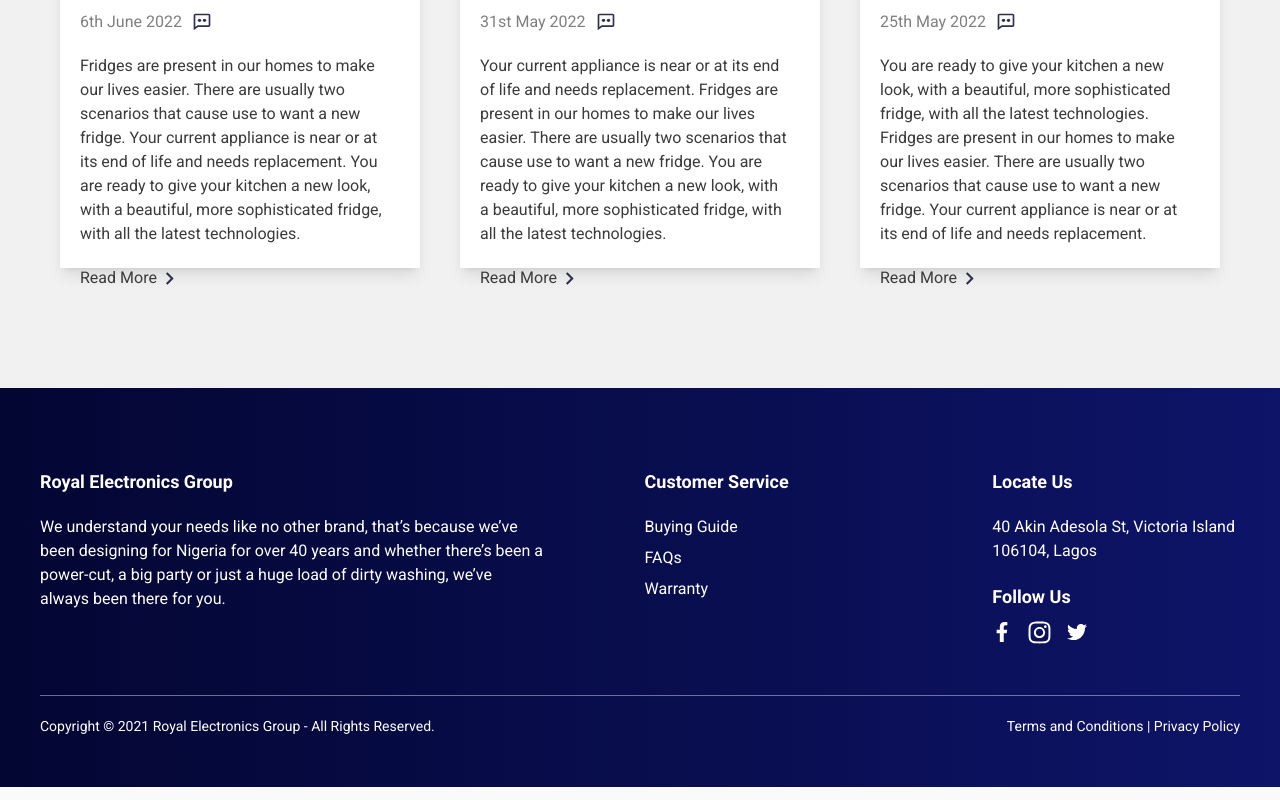
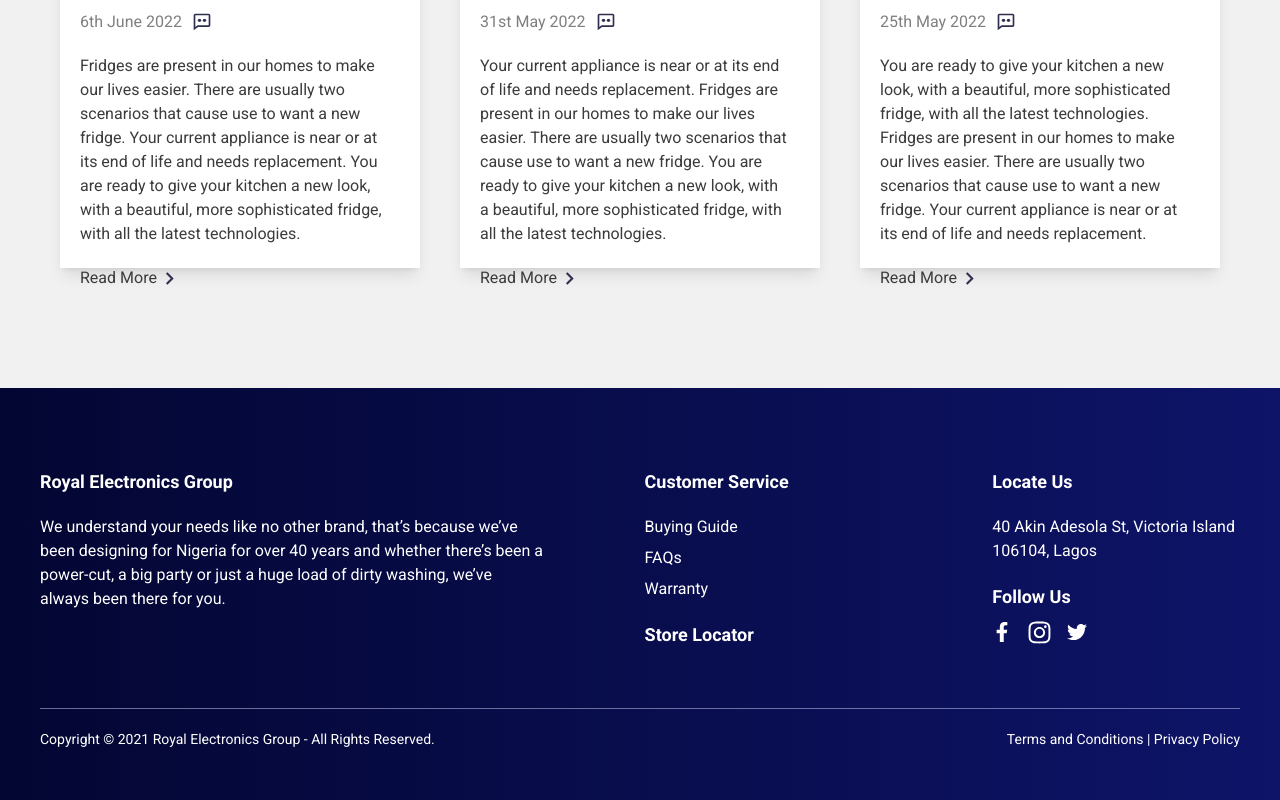
Before and after one commit to Joetech12/royalelectronics, a Next.js app: page / in a window 1280 px wide. Shown: the part 4047-4847 px from the top of the page. Built offline with nearby package versions, Linux system fonts and the light colour scheme.

Commit message:
Added store locator to footer

```diff
--- a/components/Footer.jsx
+++ b/components/Footer.jsx
@@ -2,6 +2,9 @@ import React from "react";
 import { FiMail } from "react-icons/fi";
 import { MdKeyboardArrowDown } from "react-icons/md";
 import { FaFacebookF, FaInstagram, FaTwitter } from "react-icons/fa";
+import Link from "next/link";
+
+
 
 const Footer = () => {
   return (
@@ -11,9 +14,11 @@ const Footer = () => {
         <div className="flex md:flex-row xs:flex-col items-start mb-[50px] ">
           {/* company */}
           <div className="flex-[3] flex flex-col xs:mb-[40px] md:mb-[0px]">
-            <p className="font-bold mb-[20px] text-[18px]">
-              Royal Electronics Group
-            </p>
+            <Link href="/">
+              <p className="cursor-pointer font-bold mb-[20px] text-[18px]">
+                Royal Electronics Group
+              </p>
+            </Link>
             <p className="max-w-[900px]">
               We understand your needs like no other brand, that’s because we’ve
               been designing for Nigeria for over 40 years and whether there’s
@@ -33,9 +38,12 @@ const Footer = () => {
               <p className="mb-[7px] cursor-pointer hover:text-white/70 duration-300">
                 FAQs
               </p>
-              <p className="cursor-pointer hover:text-white/70 duration-300">
+              <p className="cursor-pointer hover:text-white/70 duration-300 mb-[20px]">
                 Warranty
               </p>
+              <Link href="/store-locator">
+                <p className="font-bold mb-[10px] text-[18px] cursor-pointer hover:text-white/70 duration-300">Store Locator</p>
+              </Link>
             </div>
             {/* locate us */}
             <div className="flex-[1] flex flex-col">
```
